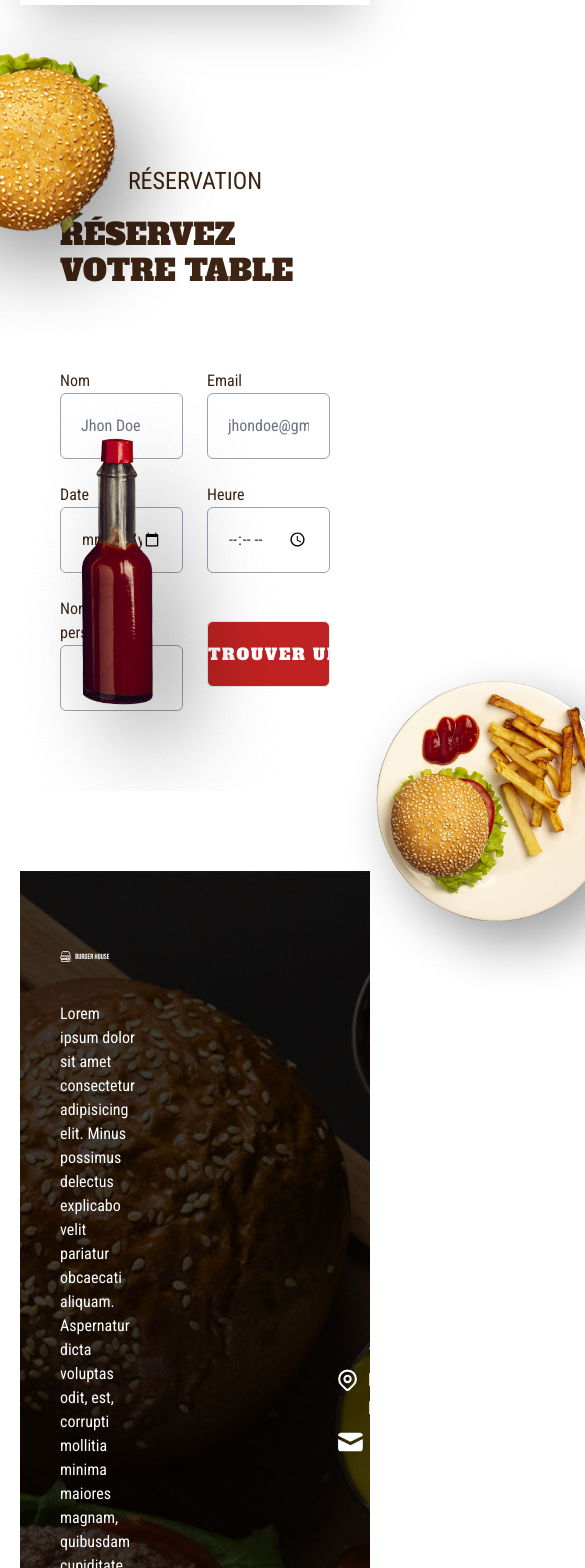
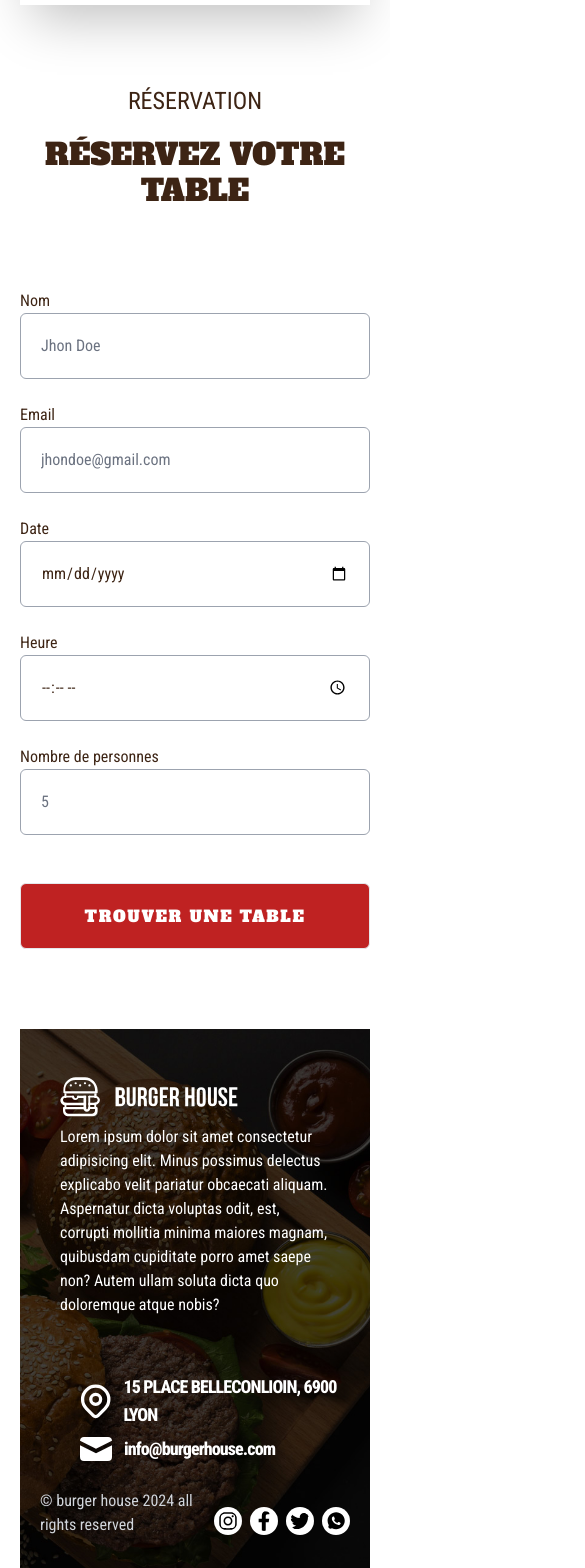
Before and after one commit to AyenaCode/burger, a React (Vite) app: page / in a window 390 px wide. Shown: the part 3860-5428 px from the top of the page, 585 px wide, since content can reach past the window. Built offline with nearby package versions, Linux system fonts and the light colour scheme.

Commit message:
reponsive finished

```diff
--- a/src/components/marketing/Booking.jsx
+++ b/src/components/marketing/Booking.jsx
@@ -11,26 +11,29 @@ export const Booking = () => {
         <img
           src={Illustre1}
           alt="image burger et frites en assiete"
-          className="absolute -bottom-52 -right-80"
+          className="hidden lg:block absolute -bottom-52 -right-80"
         />
         <img
           src={Illustre2}
           alt="image burger"
-          className="absolute -top-20 -left-36 z-10"
+          className="hidden md:block absolute -top-20 -left-36 md:-left-48 lg:-left-36 z-10"
         />
         <img
           src={Illustre3}
           alt="image sauce pimanté"
-          className="absolute bottom-0 left-0"
+          className="hidden lg:block absolute bottom-0 left-0"
         />
-        <div className="max-w-3xl mx-auto px-10 py-20">
+        <div className="max-w-3xl mx-auto sm:px-10 md:py-20">
           <Heading varient="h3" className="justify-center">
             réservation
           </Heading>
-          <Heading className="justify-center my-5" theme="secondary">
+          <Heading
+            className="justify-center text-center my-5"
+            theme="secondary"
+          >
             réservez votre table
           </Heading>
-          <form className="grid grid-cols-2 gap-x7 gap-6 mt-20">
+          <form className="grid sm:grid-cols-2 gap-x7 gap-6 mt-20">
             <div>
               <label htmlFor="name">Nom</label>
               <input
@@ -68,8 +71,9 @@ export const Booking = () => {
             <div>
               <label htmlFor="number">Nombre de personnes</label>
               <input
-                type="text"
+                type="number"
                 name="number"
+                placeholder="5"
                 className="focus:ring-myprimary focus:border-myprimary block w-full border-gray-400 rounded-md p-5"
               />
             </div>
--- a/src/components/marketing/pageSection/Footer.jsx
+++ b/src/components/marketing/pageSection/Footer.jsx
@@ -8,15 +8,15 @@ import { Container } from "../../elements/Container";
 export const Footer = () => {
   return (
     <Container>
-      <div className="text-white relative mb-20">
+      <div className="text-white relative lg:mb-20">
         <img
           src={BgImage}
           alt="un plan de travail de cuisine ou l'on conçoit un humburger"
           className="bg-black absolute top-0 left-0 w-full h-full object-cover z-0"
         />
-        <div className="h-full w-full z-10 relative flex">
-          <div className="h-full w-full p-10 mb-20">
-            <img src={Logo} alt="Burger" className="my-10 w-2/3" />
+        <div className="h-full w-full z-10 relative md:flex">
+          <div className="h-full w-full p-10 md:mb-20">
+            <img src={Logo} alt="Burger" className="md:my-10 my-2 w-2/3" />
             <p>
               Lorem ipsum dolor sit amet consectetur adipisicing elit. Minus
               possimus delectus explicabo velit pariatur obcaecati aliquam.
@@ -27,13 +27,13 @@ export const Footer = () => {
           </div>
 
           <div className="w-full flex flex-col justify-center font-extrabold text-lg">
-            <div className="flex items-center pl-40">
+            <div className="flex items-center pl-14 lg:pl-40">
               <HiOutlineLocationMarker className="mr-2 w-10 h-10" />
               <span className="uppercase tracking-tighter">
                 15 place belleconlioin, 6900 lyon
               </span>
             </div>
-            <div className="flex items-center pl-40">
+            <div className="flex items-center pl-14 lg:pl-40">
               <HiMail className="mr-2 w-10 h-10" />
               <span className="tracking-tighter">info@burgerhouse.com</span>
             </div>
```
